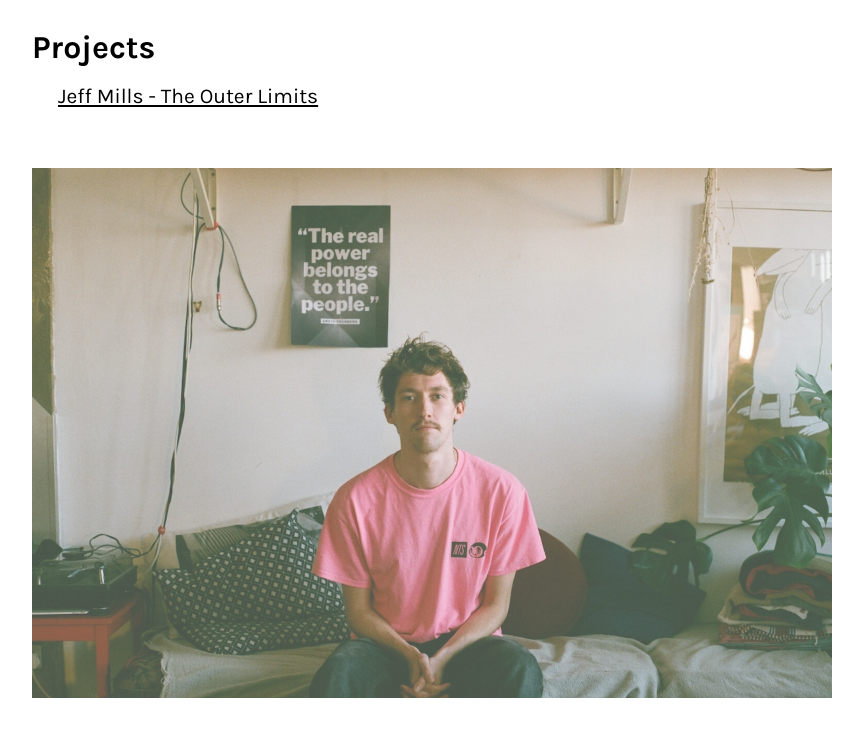
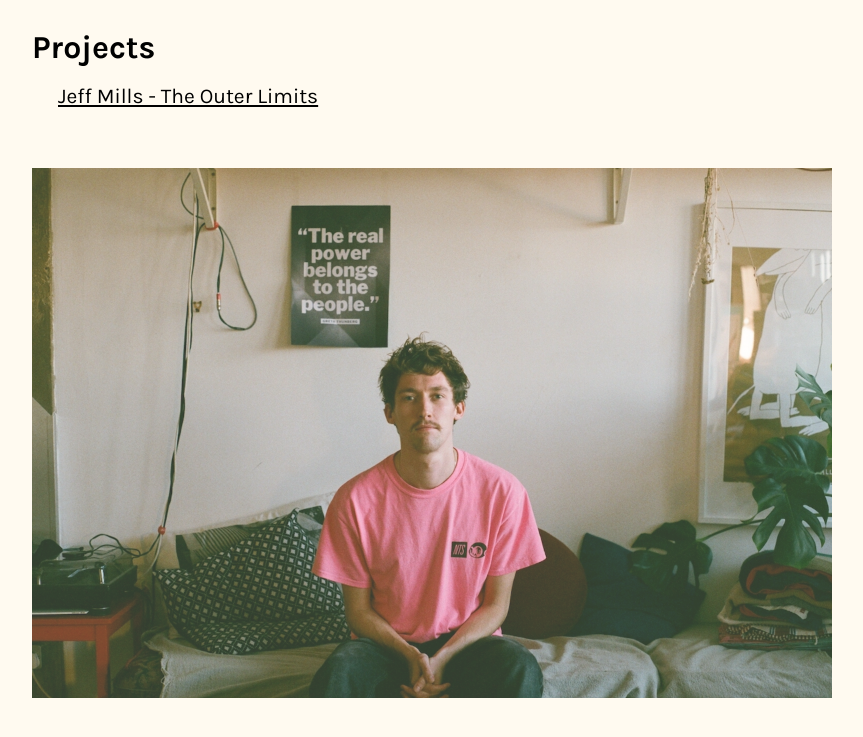
Before and after one commit to jjaburke91/james-burke-site, a Gatsby site: page / in a window 1280 px wide. Shown: the part 756-1493 px from the top of the page, without its empty margins (208-1071 px from the left). Built offline with nearby package versions, Linux system fonts and the light colour scheme; Gatsby itself is replaced by a stand-in of ours.

Commit message:
Added naff background color

```diff
--- a/src/pages/index.js
+++ b/src/pages/index.js
@@ -1,6 +1,5 @@
 import React from "react";
 import Helmet from "react-helmet";
-import Img from "gatsby-image";
 
 import Section from '../components/section';
 import JobListing from '../components/jobListing';
@@ -85,11 +84,10 @@ const IndexPage = () => (
         </Section>
 
         <div class="portrait-container" style={{margin: "28px 0 46px"}}>
-            <img src="portrait.jpg" style={{width: "100%", opacity: 0.7}} />
+            <img src="portrait.jpg" style={{width: "100%", opacity: 0.8}} />
         </div>
 
         <div><a href={`mailto:${CONTACT_EMAIL}`} target="_blank" rel="noopener noreferrer">Get in touch</a></div>
-
     </div>
 );
 
--- a/src/sass/style.scss
+++ b/src/sass/style.scss
@@ -11,6 +11,7 @@ $typography-s: 21px;
 
 html {
     font-size: 21px;
+    background-color: floralwhite;
 }
 
 a {
```
